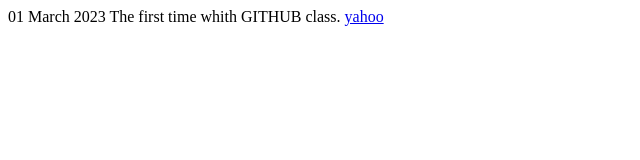
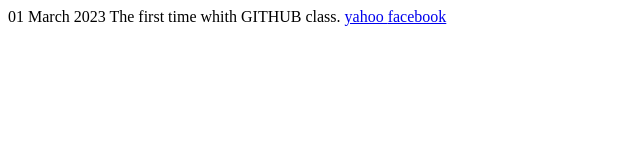
Before and after one commit to CHANGWEIYEN/changweiyen.github.io, a plain HTML site: page index.html in a window 1280 px wide. Shown: the full height of the page, 0-640 px from the left. Drawn offline with Linux system fonts and the light colour scheme.

Commit message:
Update index.html

```diff
--- a/index.html
+++ b/index.html
@@ -3,5 +3,5 @@ The first time whith GITHUB class.
 
 <html>
   <a href=http://yahoo.com.tw> yahoo </a>
-  <a href=https://www.findcompany.com.tw/嘉椿水電工程股份有限公司 </a>
+  <a href=https://facebook.com.tw> facebook </a>
 </html>
```
